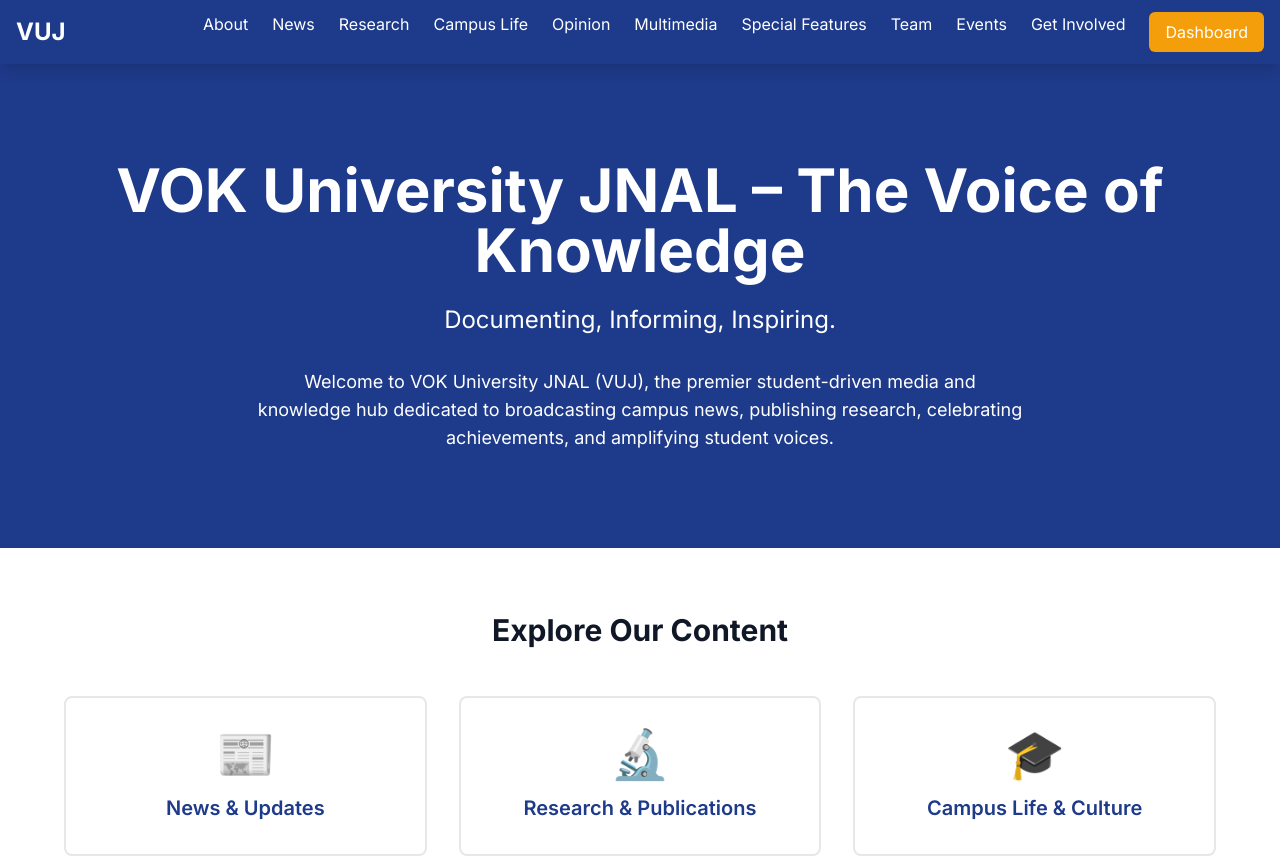
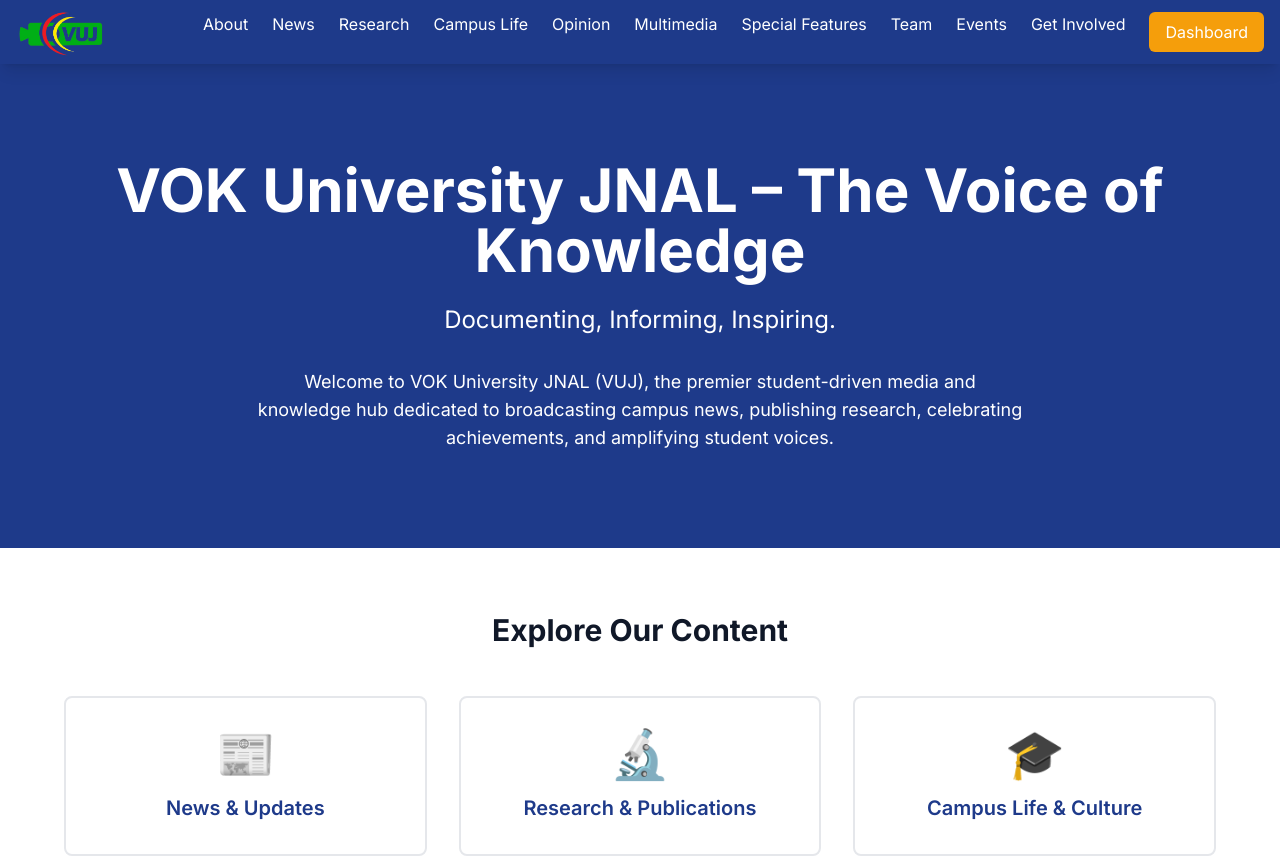
Before and after one commit to hackerslord561/vuj-site, a Next.js app: page / in a window 1280 px wide. Shown: the top 857 px of the page. Built offline with nearby package versions, Linux system fonts and the light colour scheme.

Commit message:
Logo changed

```diff
--- a/components/Navbar.tsx
+++ b/components/Navbar.tsx
@@ -1,6 +1,7 @@
 'use client';
 
 import Link from 'next/link';
+import Image from 'next/image';
 import { useState } from 'react';
 import { Menu, X } from 'lucide-react';
 
@@ -25,8 +26,15 @@
             <div className="max-w-7xl mx-auto px-4">
                 <div className="flex justify-between items-center h-16">
                     {/* Logo */}
-                    <Link href="/" className="text-2xl font-bold">
-                        VUJ
+                    <Link href="/" className="flex items-center">
+                        <Image
+                            src="/vuj.png"
+                            alt="VOK University JNAL Logo"
+                            width={120}
+                            height={48}
+                            className="h-12 w-auto"
+                            priority
+                        />
                     </Link>
 
                     {/* Desktop Menu */}
```
Also changed, not shown: public/vuj.png (added).
